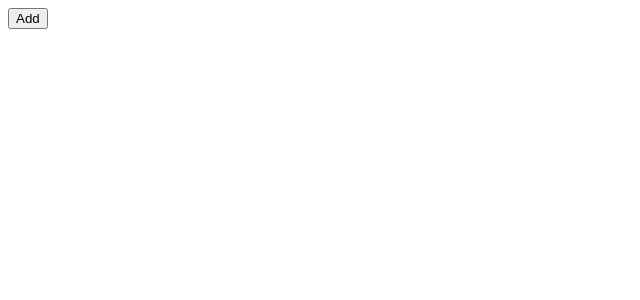
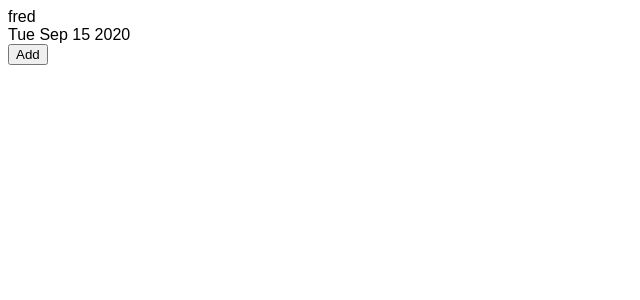
Before and after one commit to mcapodici/exploringreact, a React app in the folder birthdays/: page / in a window 1280 px wide. Shown: the top 300 px of the page, without its empty margins (0-640 px from the left). Built offline with nearby package versions, Linux system fonts and the light colour scheme; the HTML template or start-up script is replaced by a standard one.

Commit message:
show a list of the bdays

```diff
--- a/birthdays/src/App.tsx
+++ b/birthdays/src/App.tsx
@@ -1,10 +1,14 @@
 import * as React from 'react'
 import { useState } from 'react'
 import AddBirthdayComponent from './components/AddBirthday'
+import BirthdayRecord from './types/BirthdayRecord';
 
 export default function App() {
   // Workflow
   const [isAddingBirthday, setIsAddingBirthday] = useState(false);
+
+  // Birthdays
+  const [bdays, setBdays] = useState<BirthdayRecord[]>([{date:new Date(), name:'fred'}])
 
   // Adding a birthday
   const [date, setDate] = useState(new Date());
@@ -16,15 +20,27 @@ export default function App() {
     name={name}
     onDateChange={(date) => { setDate(date) }}
     onNameChange={(name) => { setName(name) }}
-  />) : (<div></div>);
+  />) : (<div>
+    {bdays.map(b => (<div key={b.name}>
+      <div>
+        {b.name}
+      </div>
+      <div>
+        {b.date.toDateString()}
+      </div>
+    </div>))}
+  </div>);
 
   const buttons = isAddingBirthday ?
-  <div className="buttonrow">
-    <button onClick={() => setIsAddingBirthday(false)}>Cancel</button>&nbsp;
-    <button onClick={() => setIsAddingBirthday(false)}>Save</button>
-  </div> : <div className="buttonrow">
-    <button onClick={() => setIsAddingBirthday(true)}>Add</button>
-  </div>
+    <div className="buttonrow">
+      <button onClick={() => setIsAddingBirthday(false)}>Cancel</button>&nbsp;
+    <button onClick={() => {
+        setBdays([...bdays, { date, name }])
+        setIsAddingBirthday(false)
+      }}>Save</button>
+    </div> : <div className="buttonrow">
+      <button onClick={() => setIsAddingBirthday(true)}>Add</button>
+    </div>
 
   return <div><div>
     {screen}
--- /dev/null
+++ b/birthdays/src/types/BirthdayRecord.ts
@@ -0,0 +1,4 @@
+export default interface BirthdayRecord {
+  name: string,
+  date: Date
+}
```
